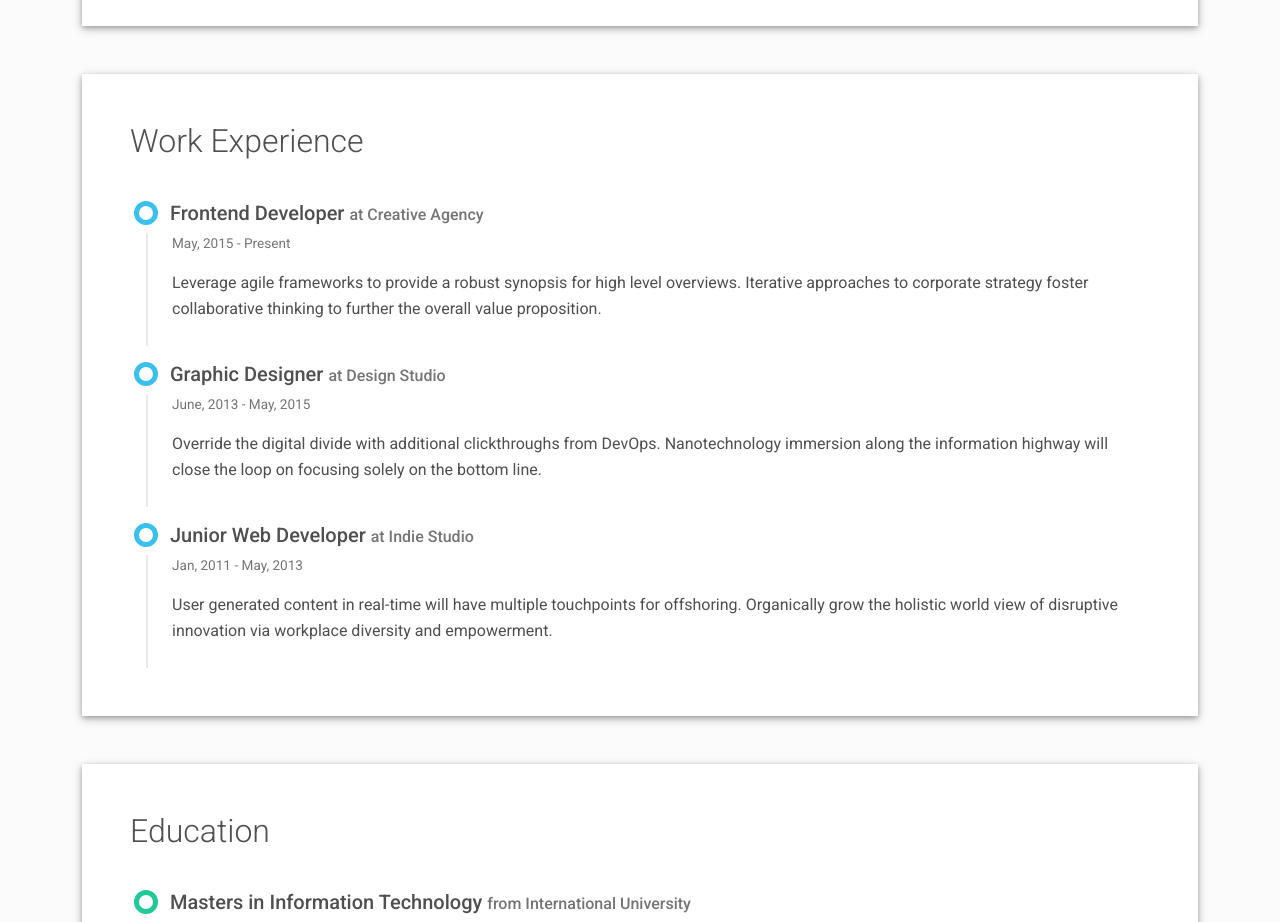
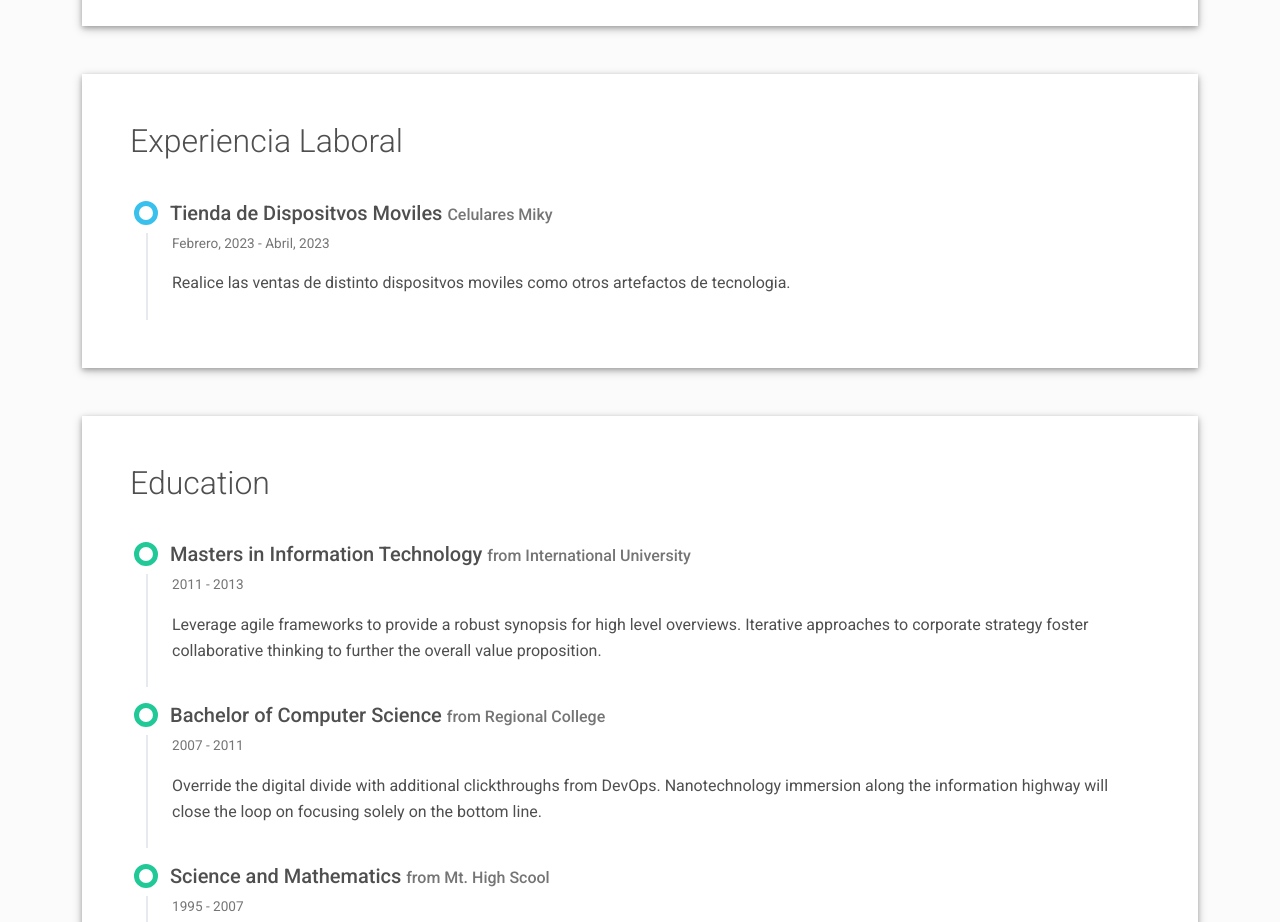
Before and after one commit to LuisCapcha/LuisCapcha.github.io, a plain HTML site: page index.html in a window 1280 px wide. Shown: the part 1280-2202 px from the top of the page. Drawn offline with Linux system fonts and the light colour scheme.

Commit message:
15  modificacion

```diff
--- a/index.html
+++ b/index.html
@@ -158,33 +158,15 @@
   </div>
   <div class="shadow-1-strong bg-white my-5 p-5" id="experience">
     <div class="work-experience-section">
-      <h2 class="h2 fw-light mb-4">Work Experience</h2>
+      <h2 class="h2 fw-light mb-4">Experiencia Laboral</h2>
       <div class="timeline">
         <div class="timeline-card timeline-card-info" data-aos="fade-in" data-aos-delay="0">
           <div class="timeline-head px-4 pt-3">
-            <div class="h5">Frontend Developer <span class="text-muted h6">at Creative Agency</span></div>
+            <div class="h5">Tienda de Dispositvos Moviles <span class="text-muted h6">Celulares Miky</span></div>
           </div>
           <div class="timeline-body px-4 pb-4">
-            <div class="text-muted text-small mb-3">May, 2015 - Present</div>
-            <div>Leverage agile frameworks to provide a robust synopsis for high level overviews. Iterative approaches to corporate strategy foster collaborative thinking to further the overall value proposition.</div>
-          </div>
-        </div>
-        <div class="timeline-card timeline-card-info" data-aos="fade-in" data-aos-delay="200">
-          <div class="timeline-head px-4 pt-3">
-            <div class="h5">Graphic Designer <span class="text-muted h6">at Design Studio</span></div>
-          </div>
-          <div class="timeline-body px-4 pb-4">
-            <div class="text-muted text-small mb-3">June, 2013 - May, 2015</div>
-            <div>Override the digital divide with additional clickthroughs from DevOps. Nanotechnology immersion along the information highway will close the loop on focusing solely on the bottom line.</div>
-          </div>
-        </div>
-        <div class="timeline-card timeline-card-info" data-aos="fade-in" data-aos-delay="400">
-          <div class="timeline-head px-4 pt-3">
-            <div class="h5">Junior Web Developer <span class="text-muted h6">at Indie Studio</span></div>
-          </div>
-          <div class="timeline-body px-4 pb-4">
-            <div class="text-muted text-small mb-3">Jan, 2011 - May, 2013</div>
-            <div>User generated content in real-time will have multiple touchpoints for offshoring. Organically grow the holistic world view of disruptive innovation via workplace diversity and empowerment.</div>
+            <div class="text-muted text-small mb-3">Febrero, 2023 - Abril, 2023</div>
+            <div>Realice las ventas de distinto dispositvos moviles como otros artefactos de tecnologia.</div>
           </div>
         </div>
       </div>
```
